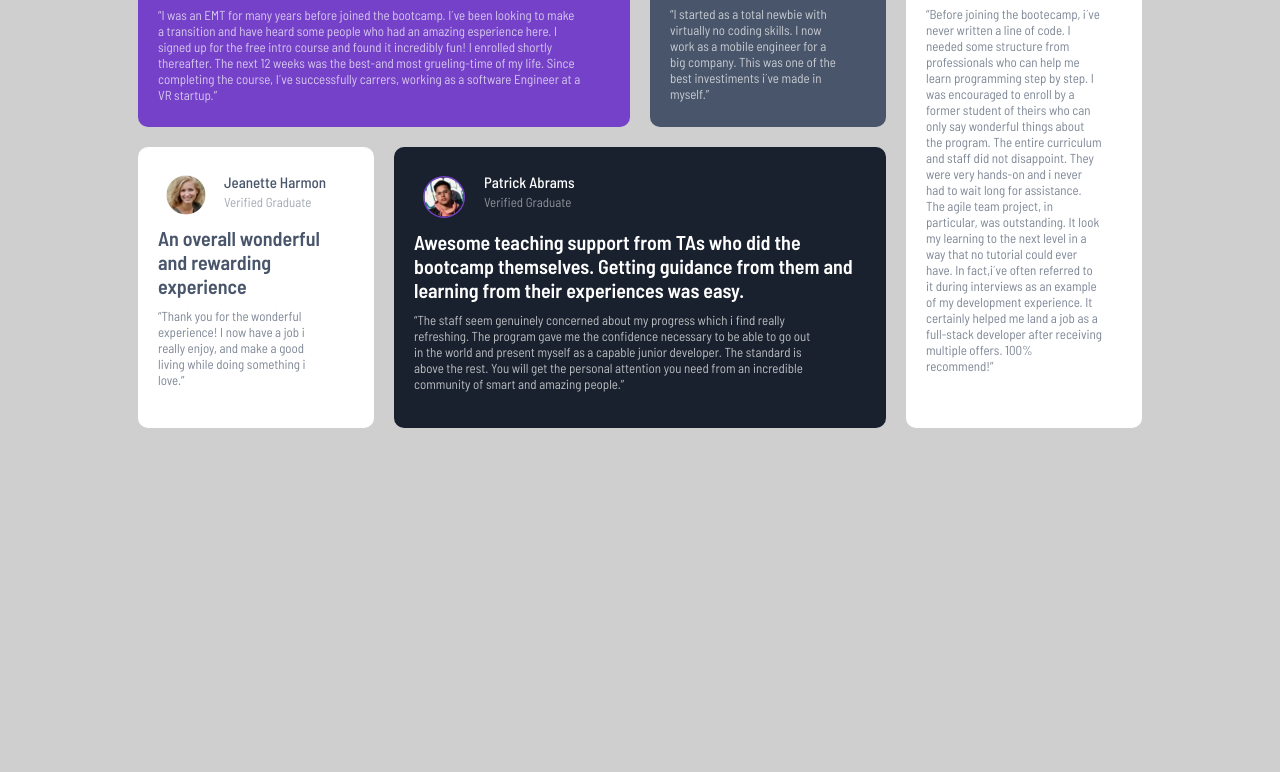
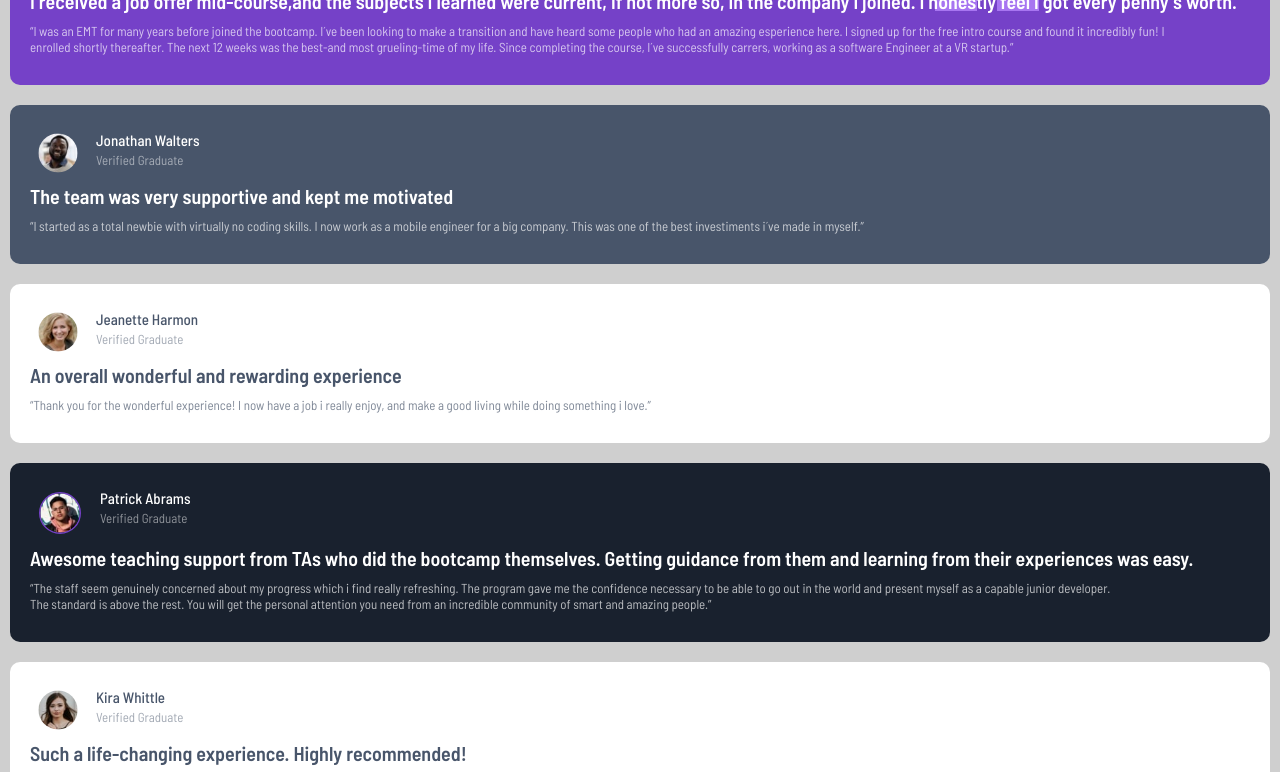
Before and after one commit to Davilucca22/-testimonial-grid, a plain HTML site: page index.html in a window 1280 px wide. Shown: the part 165-937 px from the top of the page. Before the commit the page ends 800 px from the top, so only its background shows below. Drawn offline with Linux system fonts and the light colour scheme.

Commit message:
media: ok

```diff
--- a/style.css
+++ b/style.css
@@ -26,6 +26,7 @@ main {
     'daniel daniel jonathan kira'
     'jeanette patrick patrick kira';
     justify-content: center;
+    margin-top: 5%;
 }
 
 section{
@@ -135,3 +136,14 @@ h1{
 #kira .texto p{
     width: 90%;
 }
+
+@media all and (max-width:1300px){
+    main{
+        display: flex;
+        flex-wrap: wrap;
+    }
+
+    section{
+        width: 100%;
+    }
+}
```
